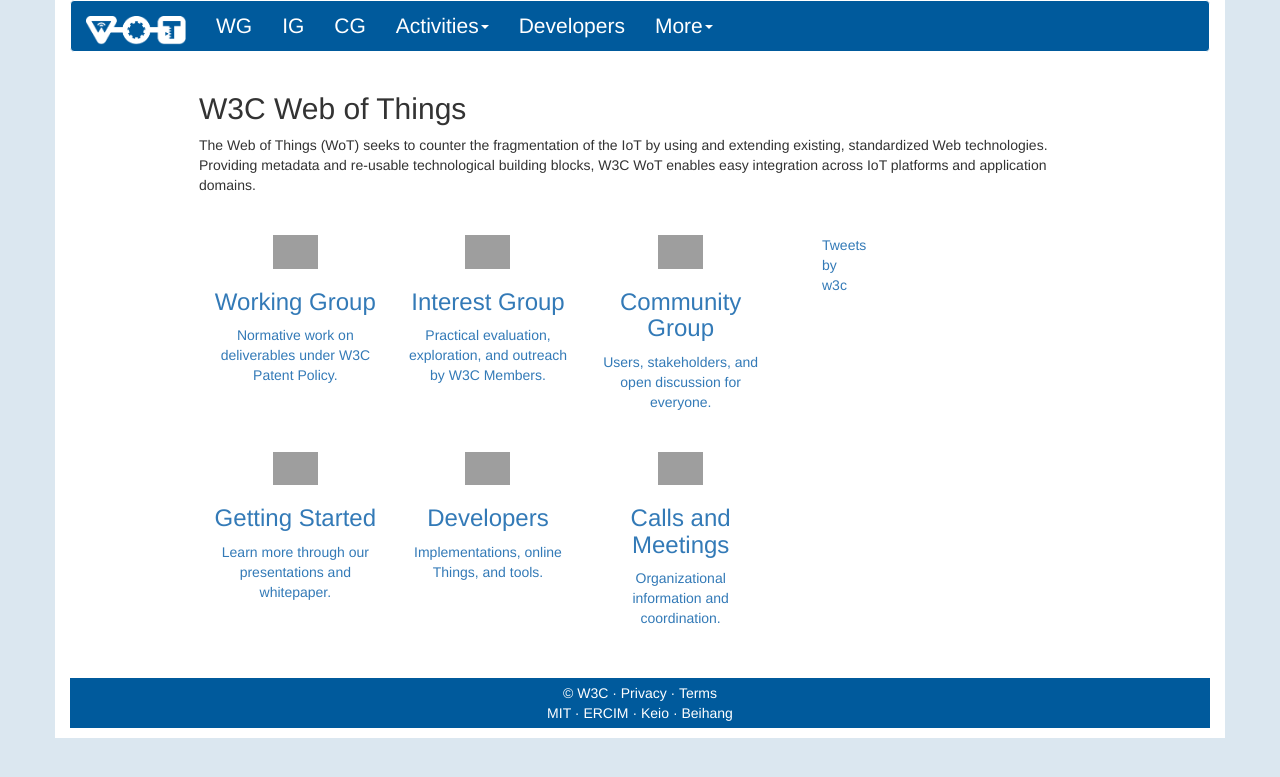
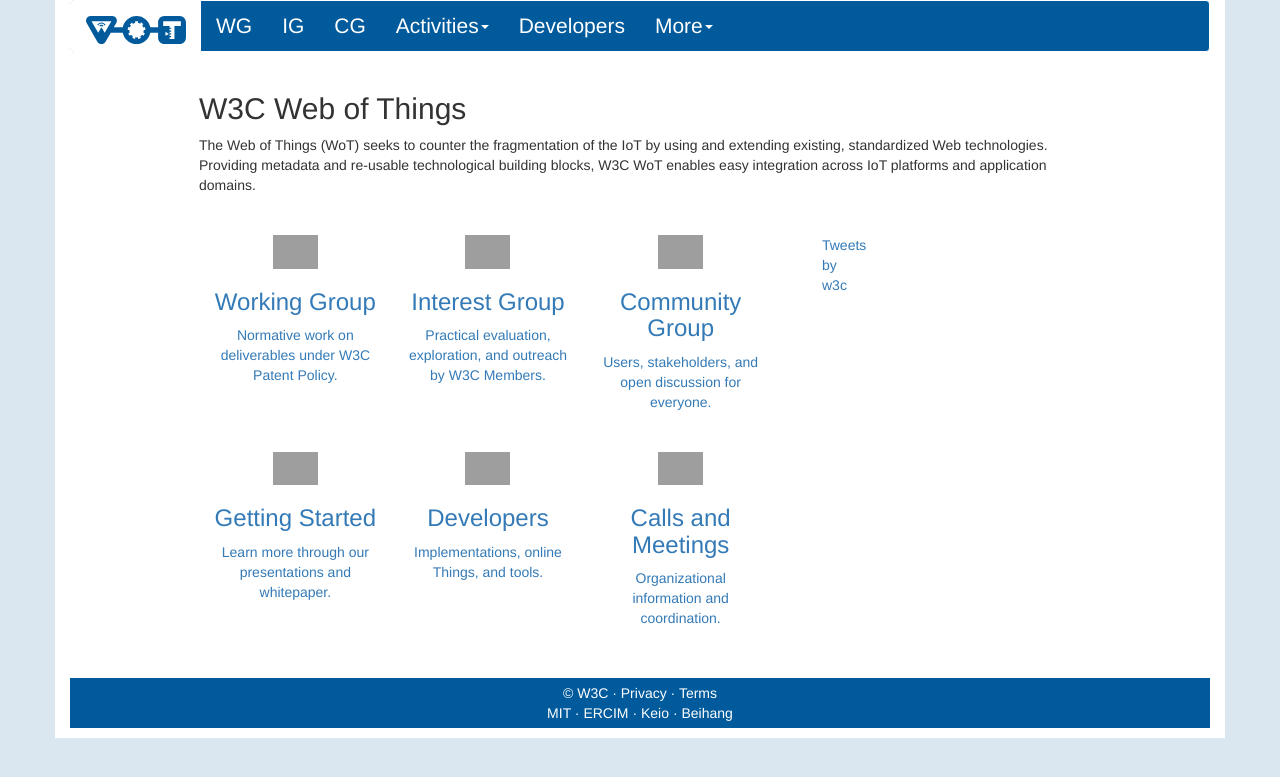
Before and after one commit to w3c/wot-marketing, a Jekyll site: the page built from docs/index.html, in a window 1280 px wide. Shown: the top 777 px of the page. Built offline with Jekyll 4.4.1, drawn with Linux system fonts in a browser that asks for light colours; nearby versions of some CDN libraries; comment, search, counter and statistics services are not loaded; grey boxes are pictures that could not be loaded.

Commit message:
revert inverted logo as discussed in marketing call

```diff
--- a/docs/_layouts/default.html
+++ b/docs/_layouts/default.html
@@ -39,9 +39,9 @@
               <span class="icon-bar"></span>
               <span class="icon-bar"></span>
             </button>
-            <a class="navbar-brand bg-white" href="/wot-marketing/" ><!-- style="background-color: white" -->
+            <a class="navbar-brand bg-white" href="/wot-marketing/" style="background-color: white">
 				<!-- WoT <br />-->
-				<img src="/wot-marketing/images/logo-mini-blue-inv.png" alt="WoT" width="100" />
+				<img src="/wot-marketing/images/logo-mini-blue.svg" alt="WoT" width="100" />
 			</a>
 
           </div>
```
Also changed, not shown: docs/images/logo-mini-blue-inv.png (deleted).
